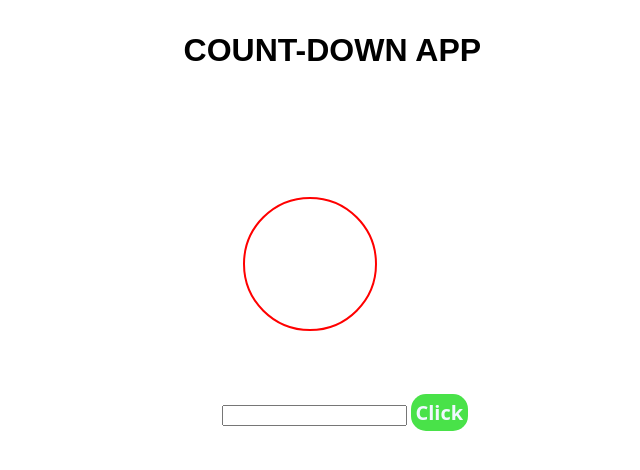
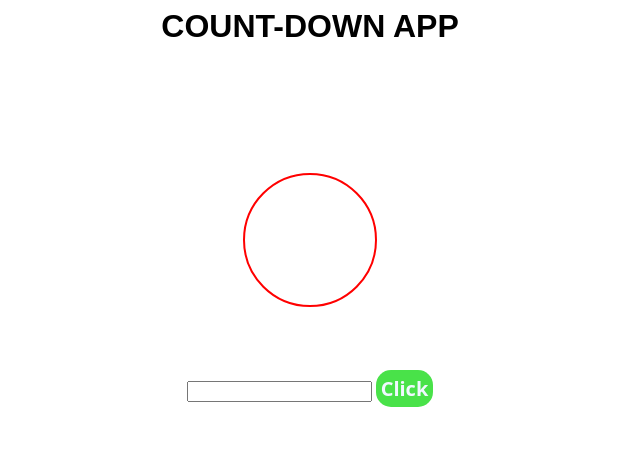
Before and after one commit to nischal55/Count-Down-App, a plain HTML site: page index.html in a window 1280 px wide. Shown: the whole page, without its empty margins (330-970 px from the left). Drawn offline with Linux system fonts and the light colour scheme.

Commit message:
Update index.html

```diff
--- a/index.html
+++ b/index.html
@@ -32,24 +32,28 @@
         cursor: pointer;
     }
     .inner{
-       width: 28%;
+       width:38%;
+       margin: 0 auto;
        margin-top: 5%;
-       margin-left: 43%;
     }
     h1{
-        margin-left: 40%;
+
         font-family: 'Opens sans',sans-serif;
         margin-top: 2rem;
+        margin: 0 auto;
     }
 
 </style>
 <body>
+   <center>
     <h1>COUNT-DOWN APP</h1>
+</center>
     <div class="main-box">
         <p id="demo"></p>
         <br><br><br><br><br><br>
 
     </div>
+    <center>
     <div class="inner">
         <input type="text" id="time">
         <button onclick="takeValue()"><b>Click</b> </button>
@@ -61,7 +65,7 @@
             var a = document.getElementById("time").value;
             var b = parseInt(a);
             b=b+1;
-            var c= b*10;
+
 
             var d=setInterval(function(){
                 b--;
@@ -81,6 +85,6 @@
 
 
     </script>
-
+</center>
 </body>
 </html>
```
